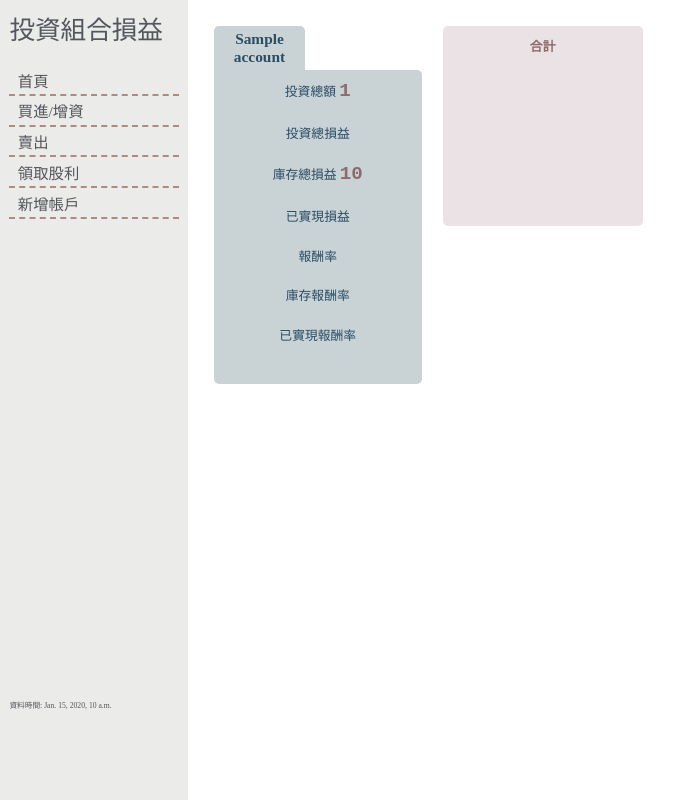
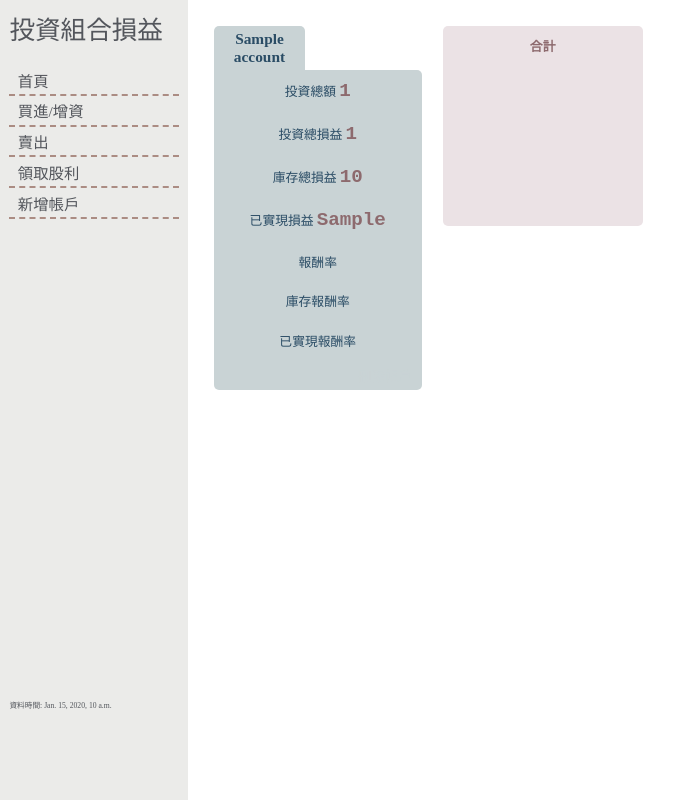
Before and after one commit to yuhsuanyang/investment_analysis, a Django app: template templates/index.html in a window 1280 px wide. Shown: the whole page, without its empty margins (0-697 px from the left). Run offline with Django 3.2, Linux system fonts and the light colour scheme; the template is opened without the code that fills it: most values are stand-ins (such as "Sample title", 1, 10 or a date in 2020).

Commit message:
feat: add realized profit to index

```diff
--- a/templates/index.html
+++ b/templates/index.html
@@ -27,25 +27,27 @@
         </div>
       </div>
       <div class="account_sections">
-        {% for account_name, url, total_value, stock_profit_loss in account%}
+        {% for account_name, url, total_value, total_profit, stock_profit_loss, realized_profit in account%}
         <div class="account" onclick="location.href='{{url}}';">
               <div class="lightgrayblue grayblue tag">
                   <p><b>{{account_name}}</b></p>
               </div>
               <div class="lightgrayblue" style="border-radius: 0 5px 5px 5px">
                 <div class="row">
-                  <p class="grayblue inline">投資總額</p>
-                  <p class="winered inline"><b>{{total_value}}</b></p>
+                  <p class="grayblue">投資總額</p>
+                  <p class="winered"><b>{{total_value}}</b></p>
                 </div>
                 <div class="row">
-                    <p class="grayblue">投資總損益</p>
+                  <p class="grayblue">投資總損益</p>
+                  <p class="winered"><b>{{total_profit}}</b></p>
                 </div>
                 <div class="row">
-                    <p class="grayblue inline">庫存總損益</p>
-                    <p class="winered inline"><b>{{stock_profit_loss}}</b></p>
+                    <p class="grayblue">庫存總損益</p>
+                    <p class="winered"><b>{{stock_profit_loss}}</b></p>
                 </div>
                 <div class="row">
                     <p class="grayblue">已實現損益</p>
+                    <p class="winered"><b>{{realized_profit}}</b></p>
                 </div>
                 <div class="row">
                     <p class="grayblue">報酬率</p>
@@ -140,7 +142,10 @@
   }
 
   .inline{
-    display: inline-block
+    display: inline-block;
+  }
+  .row > p{
+    display: inline-block;
   }
   p{
     margin: 0;
```
Also changed, not shown: stock_prices/views.py (+9 -1 lines).
